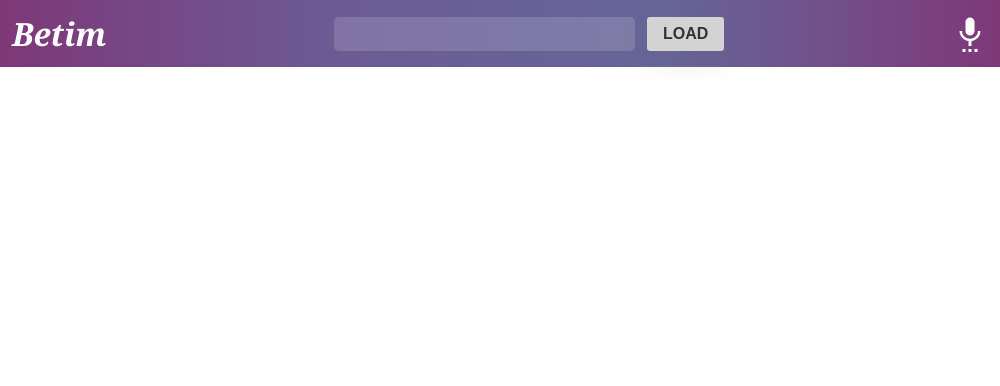
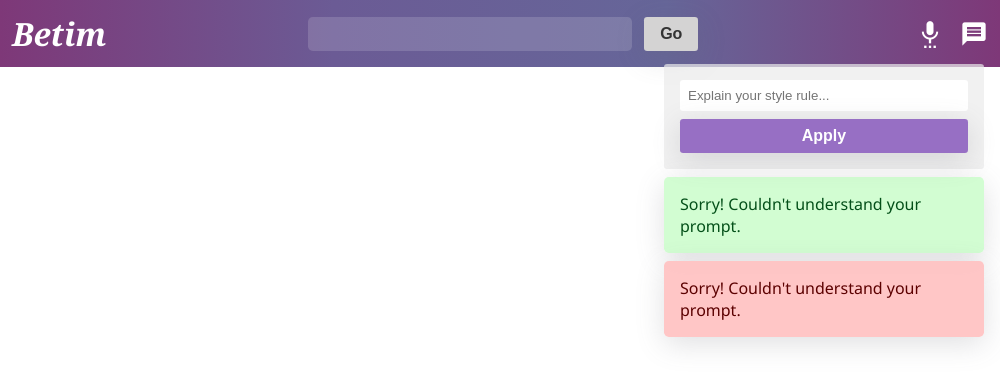
Before and after one commit to betim-ai/betim, an Electron app: page betim-application/ui/browser-window.html in a window 1000 px wide. Both pictures are taken after a click on the button "LOAD". Drawn offline with Linux system fonts and the light colour scheme.

Commit message:
Implement alerts.

```diff
--- a/betim-application/controller/browser-controller.js
+++ b/betim-application/controller/browser-controller.js
@@ -8,15 +8,20 @@ window.onload = () => {
     console.log("Browser window loaded");
     document.querySelector("#btnLoad").addEventListener('click', loadUrl);
     webview = document.querySelector("#contentFrame");
+
+
 }
 
 function loadUrl(){
     let userInput = document.querySelector("#barInputURL");
-    console.log("SA");
+    webview.src = userInput.value;
+    console.log("Load web page: ", userInput.value);
 
+}
+
+function applyBetimResponse() {
     betim.evalText(userInput.value).then( (result) => {
             webview.insertCSS(result)
         }
     );
-
 }
--- a/betim-application/ui/browser-window.html
+++ b/betim-application/ui/browser-window.html
@@ -37,13 +37,30 @@
 <div id="browserContainer">
     <div id="browserBar">
         <h1 class="brand">Betim</h1>
-        <div id="addressContainer">
+        <div class="addressContainer" id="addressContainer">
             <input id="barInputURL" type="text" class="urlInput" />
-            <button id="btnLoad" class="button">LOAD</button>
+            <button id="btnLoad" class="button">Go</button>
         </div>
-        <i class="material-icons" style="font-size:36px; color: white;">settings_voice</i>
+        <div class="toolbar">
+            <i class="toolbar-item material-icons">settings_voice</i>
+            <i class="toolbar-item material-icons">message</i>
+        </div>
+
     </div>
     <webview id="contentFrame" src="https://simple.allybros.com"></webview>
+</div>
+
+<div class="message-pane">
+
+    <div class="text-prompt-container">
+        <input class="text-prompt" type="text" placeholder="Explain your style rule..."/>
+        <button class="button">Apply</button>
+    </div>
+
+    <div id="toastContainer">
+        <div class="toast-card toast-card-success">Sorry! Couldn't understand your prompt.</div>
+        <div class="toast-card toast-card-danger">Sorry! Couldn't understand your prompt.</div>
+    </div>
 </div>
 
 </body>
--- a/betim-application/ui/style/style.scss
+++ b/betim-application/ui/style/style.scss
@@ -82,6 +82,26 @@ h2 {
       }
     }
 
+    .toolbar {
+      display: flex;
+
+      .toolbar-item {
+        color: white;
+        padding-left: 1rem;
+        cursor: pointer;
+        transition: 0.5s;
+        font-size: 28px;
+
+        &:hover {
+          opacity: 0.5;
+        }
+
+        &:active {
+          opacity: 1;
+        }
+      }
+    }
+
   }
 
   #contentFrame{
@@ -122,3 +142,52 @@ h2 {
     border-width: 2px;
   }
 }
+
+.message-pane {
+  position: absolute;
+  top: 4rem;
+  right: 1rem;
+  width: 20rem;
+  z-index: 10;
+}
+
+
+.toast-card {
+  padding: 1rem;
+  border-radius: 0.3rem;
+  box-shadow: rgba(100, 100, 111, 0.2) 0px 7px 29px 0px;
+  margin-bottom: 0.5rem;
+}
+
+.toast-card-danger {
+  background:rgba($color: #ffc0c0, $alpha: 0.9);
+  color: rgb(92, 0, 0);
+}
+
+.toast-card-success {
+  background:rgba($color: #cefdce, $alpha: 0.9);
+  color: rgb(4, 80, 25);
+}
+
+.text-prompt-container {
+  margin-bottom: .5rem;
+  background: rgba(236, 236, 236, 0.7);
+  padding: 1rem;
+  border-radius: 0.2rem;
+  display: flex;
+  flex-direction: column;
+
+  .text-prompt {
+    display: block;
+    margin-bottom: .5rem;
+    padding: 0.5rem;
+    border-radius: 0.2rem;
+    border-width: 0;
+  }
+
+  .button {
+    background: #976fc4;
+    float: right;
+    color: white;
+  }
+}
--- a/main.js
+++ b/main.js
@@ -9,7 +9,7 @@ function createWindow () {
             webviewTag: true
         }
     })
-
+    win.setMenu(null);
     win.loadFile("betim-application/ui/browser-window.html");
 }
 
```
Also changed, not shown: betim-application/ui/style/style.css, 1 other file.
